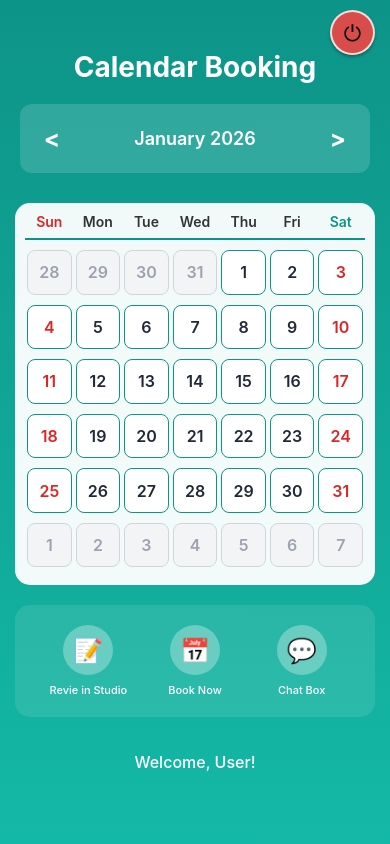
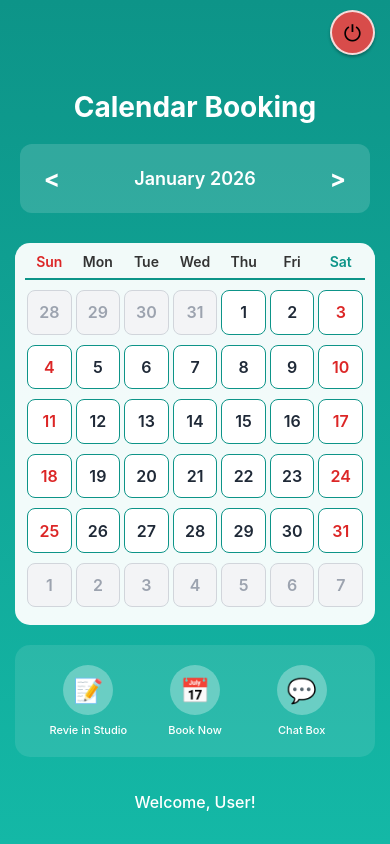
Before and after one commit to LeeDev428/iluna-studio_photobooth-system, a React Native app in the folder mobile-app/: screen /Dashboard in a window 390 px wide. Built offline with nearby package versions, Linux system fonts and the light colour scheme.

Commit message:
Update DashboardScreen.js

```diff
--- a/mobile-app/src/screens/DashboardScreen.js
+++ b/mobile-app/src/screens/DashboardScreen.js
@@ -283,7 +283,7 @@ const styles = StyleSheet.create({
   },
   logoutButton: {
     position: 'absolute',
-    top: 10,
+    top: 45,
     right: 15,
     backgroundColor: 'rgba(239, 68, 68, 0.9)',
     width: 45,
@@ -307,7 +307,7 @@ const styles = StyleSheet.create({
     fontSize: 22,
   },
   header: {
-    paddingTop: 50,
+    paddingTop: 90,
     paddingHorizontal: 20,
     paddingBottom: 20,
   },
```
